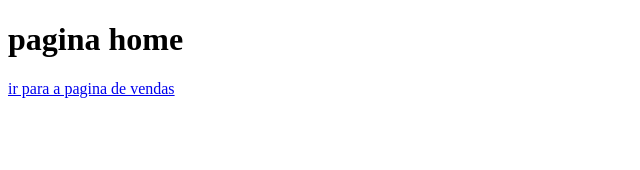
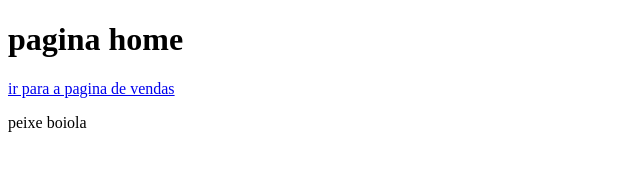
Before and after one commit to luizifelipe/primeiro-github, a plain HTML site: page index.html in a window 1280 px wide. Shown: the full height of the page, 0-640 px from the left. Drawn offline with Linux system fonts and the light colour scheme.

Commit message:
peixe boi

```diff
--- a/index.html
+++ b/index.html
@@ -10,7 +10,7 @@
     <a href="vendas.html">
         ir para a pagina de vendas
             </a>
-
+      <p>  peixe boiola </p>
 </body>
 
 
```
